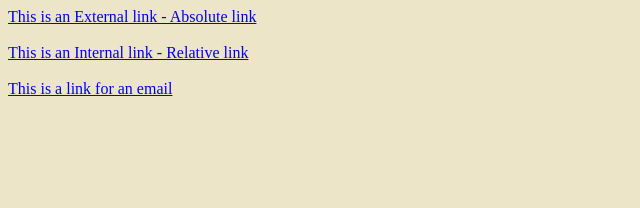
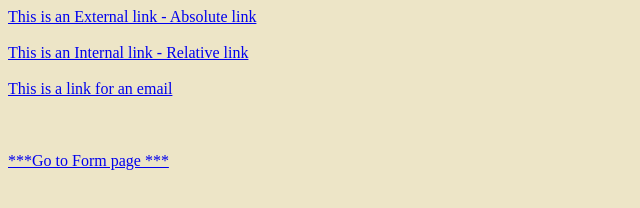
Before and after one commit to SumayaAlmafarjeh/hw23-11, a plain HTML site: page index.html in a window 1280 px wide. Shown: the whole page, without its empty margins (0-640 px from the left). Drawn offline with Linux system fonts and the light colour scheme.

Commit message:
index.html

```diff
--- a/index.html
+++ b/index.html
@@ -19,6 +19,8 @@
     <a href="hwTable.html">This is an Internal link - Relative link </a>
     <br><br>
     <a href="mailto:sumya.almafarjeh@gmail.com">This is a link for an email</a>
+    <br><br><br><br>
+    <a href="hwform.html">***Go to Form page ***</a>
 
 </body>
 </html>
```
